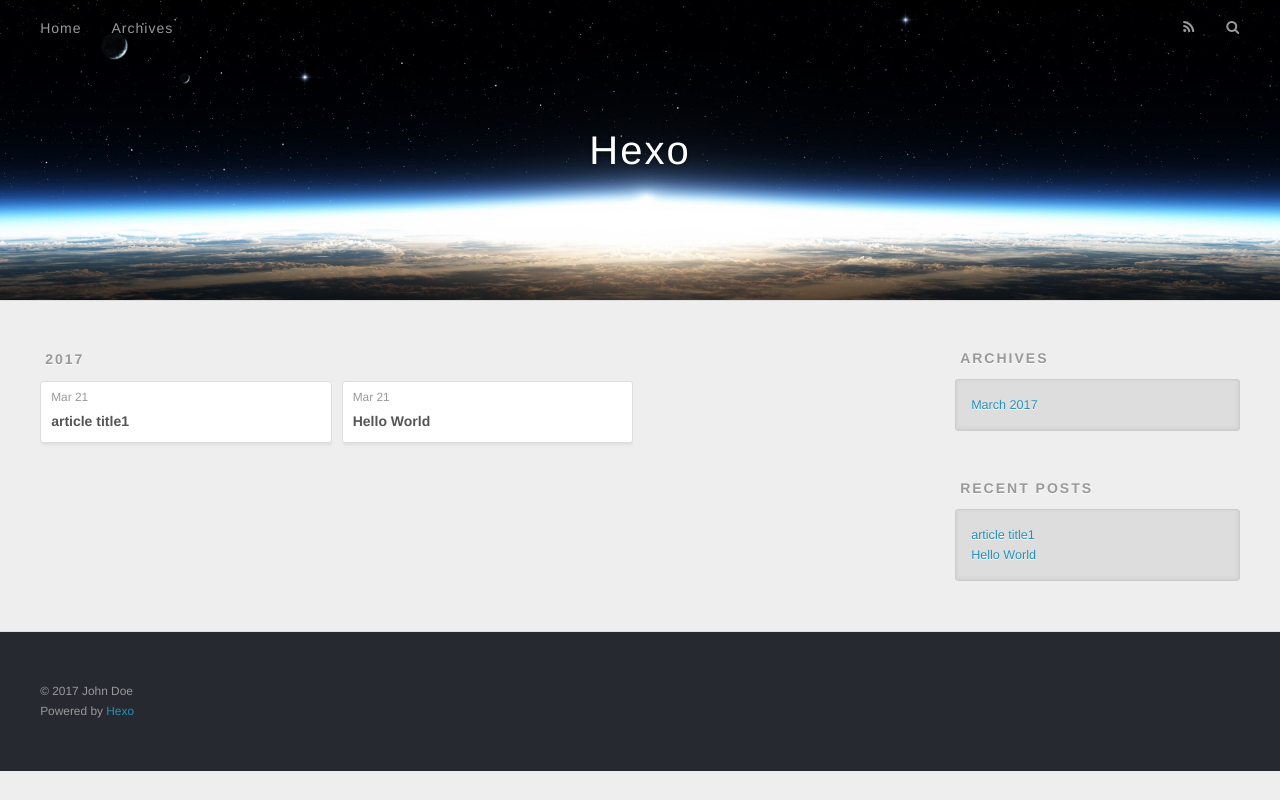
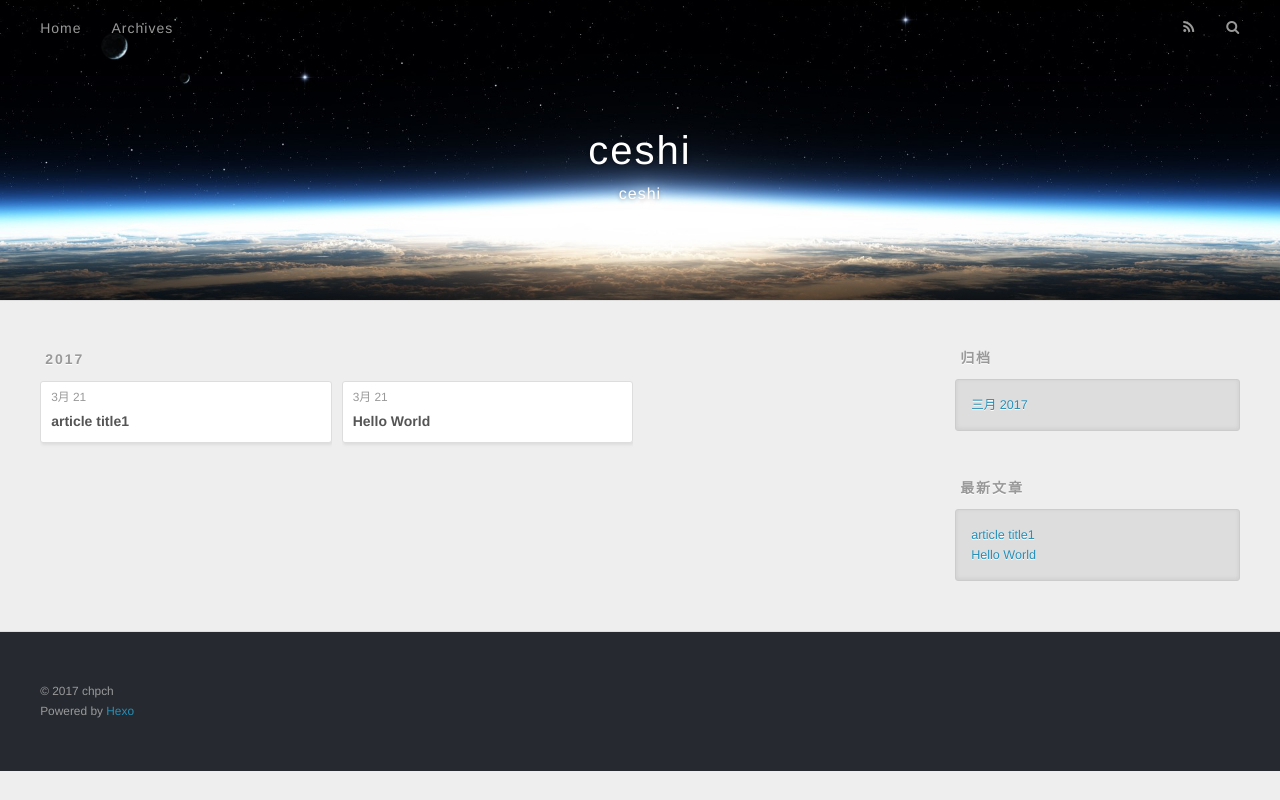
Before and after one commit to chenpengchong/chenpengchong.github.io, a plain HTML site: page archives/2017/03/index.html in a window 1280 px wide. Drawn offline with nearby package versions, Linux system fonts and the light colour scheme.

Commit message:
Site updated: 2017-03-22 00:15:17

```diff
--- a/archives/2017/03/index.html
+++ b/archives/2017/03/index.html
@@ -3,16 +3,19 @@
 <head>
   <meta charset="utf-8">
 
-  <title>Archives: 2017/3 | Hexo</title>
+  <title>归档: 2017/3 | ceshi</title>
   <meta name="viewport" content="width=device-width, initial-scale=1, maximum-scale=1">
-  <meta property="og:type" content="website">
-<meta property="og:title" content="Hexo">
+  <meta name="description" content="ceshi">
+<meta property="og:type" content="website">
+<meta property="og:title" content="ceshi">
 <meta property="og:url" content="http://yoursite.com/archives/2017/03/index.html">
-<meta property="og:site_name" content="Hexo">
+<meta property="og:site_name" content="ceshi">
+<meta property="og:description" content="ceshi">
 <meta name="twitter:card" content="summary">
-<meta name="twitter:title" content="Hexo">
+<meta name="twitter:title" content="ceshi">
+<meta name="twitter:description" content="ceshi">
 
-    <link rel="alternate" href="/atom.xml" title="Hexo" type="application/atom+xml">
+    <link rel="alternate" href="/atom.xml" title="ceshi" type="application/atom+xml">
 
 
     <link rel="icon" href="/favicon.png">
@@ -33,8 +36,12 @@
   <div id="header-outer" class="outer">
     <div id="header-title" class="inner">
       <h1 id="logo-wrap">
-        <a href="/" id="logo">Hexo</a>
+        <a href="/" id="logo">ceshi</a>
       </h1>
+
+        <h2 id="subtitle-wrap">
+          <a href="/" id="subtitle">ceshi</a>
+        </h2>
 
     </div>
     <div id="header-inner" class="inner">
@@ -50,7 +57,7 @@
 
           <a id="nav-rss-link" class="nav-icon" href="/atom.xml" title="RSS Feed"></a>
 
-        <a id="nav-search-btn" class="nav-icon" title="Search"></a>
+        <a id="nav-search-btn" class="nav-icon" title="搜索"></a>
       </nav>
       <div id="search-form-wrap">
         <form action="//google.com/search" method="get" accept-charset="UTF-8" class="search-form"><input type="search" name="q" results="0" class="search-form-input" placeholder="Search"><button type="submit" class="search-form-submit">&#xF002;</button><input type="hidden" name="sitesearch" value="http://yoursite.com"></form>
@@ -76,7 +83,7 @@
   <div class="archive-article-inner">
     <header class="archive-article-header">
       <a href="/2017/03/21/article-title1/" class="archive-article-date">
-  <time datetime="2017-03-21T15:50:01.000Z" itemprop="datePublished">Mar 21</time>
+  <time datetime="2017-03-21T15:50:01.000Z" itemprop="datePublished">3月 21</time>
 </a>
 
 
@@ -95,7 +102,7 @@
   <div class="archive-article-inner">
     <header class="archive-article-header">
       <a href="/2017/03/21/hello-world/" class="archive-article-date">
-  <time datetime="2017-03-21T15:34:19.775Z" itemprop="datePublished">Mar 21</time>
+  <time datetime="2017-03-21T15:34:19.775Z" itemprop="datePublished">3月 21</time>
 </a>
 
 
@@ -126,9 +133,9 @@
 
 
   <div class="widget-wrap">
-    <h3 class="widget-title">Archives</h3>
+    <h3 class="widget-title">归档</h3>
     <div class="widget">
-      <ul class="archive-list"><li class="archive-list-item"><a class="archive-list-link" href="/archives/2017/03/">March 2017</a></li></ul>
+      <ul class="archive-list"><li class="archive-list-item"><a class="archive-list-link" href="/archives/2017/03/">三月 2017</a></li></ul>
     </div>
   </div>
 
@@ -136,7 +143,7 @@
 
 
   <div class="widget-wrap">
-    <h3 class="widget-title">Recent Posts</h3>
+    <h3 class="widget-title">最新文章</h3>
     <div class="widget">
       <ul>
 
@@ -160,7 +167,7 @@
 
   <div class="outer">
     <div id="footer-info" class="inner">
-      &copy; 2017 John Doe<br>
+      &copy; 2017 chpch<br>
       Powered by <a href="http://hexo.io/" target="_blank">Hexo</a>
     </div>
   </div>
```
Also changed, not shown: 2017/03/21/article-title1/index.html (+17 -10 lines), 2017/03/21/hello-world/index.html (+13 -9 lines), archives/2017/index.html (+21 -14 lines), archives/index.html (+21 -14 lines), index.html (+19 -12 lines).
